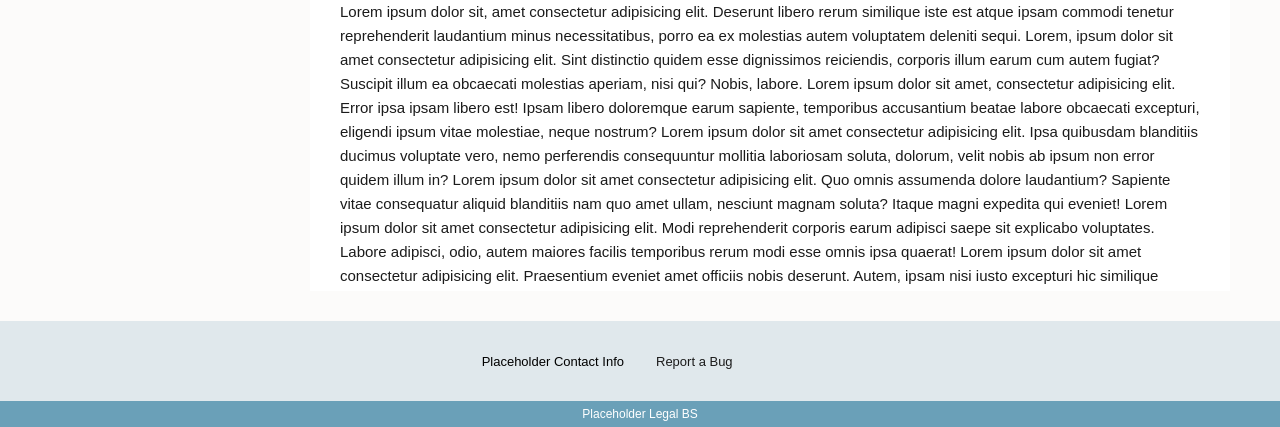
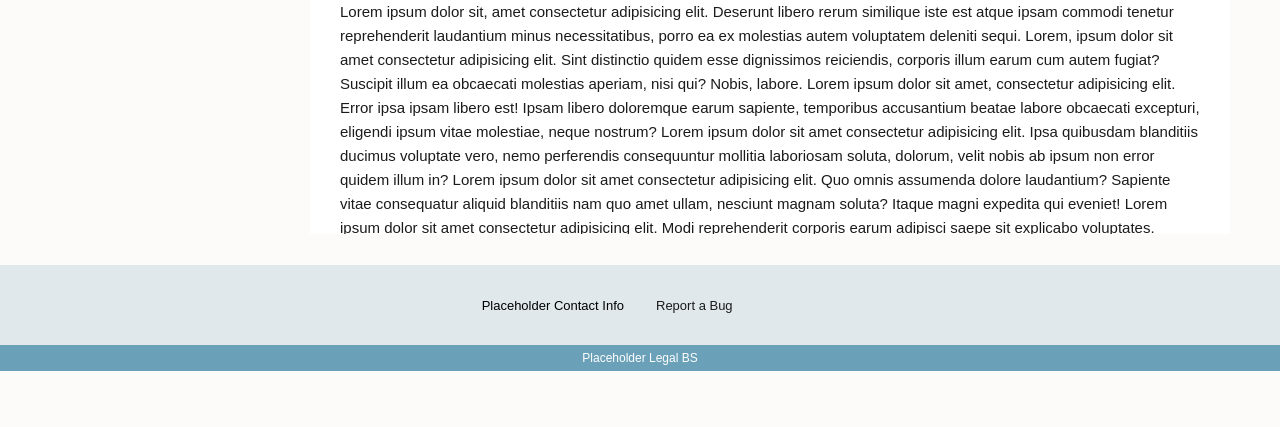
Before and after one commit to upgrayedd13/OpenTenant, a Flask app: page /about in a window 1280 px wide. Shown: the part 2229-2656 px from the top of the page. After the commit the page ends 2600 px from the top, so only its background shows below. Run offline with Flask 3, Linux system fonts and the light colour scheme; parts of the project's set-up code (start-up, migrations or seed data) failed here and were passed over.

Commit message:
Fixed problem with about page.

```diff
--- a/src/OpenTenant_app/static/css/style.css
+++ b/src/OpenTenant_app/static/css/style.css
@@ -236,7 +236,7 @@ main {
     background-color: var(--box-background);
     padding: 30px;
     overflow-y: auto;
-    max-height: calc(100vh - 70px - 110px);
+    max-height: calc(100vh - 70px - 110px - 57px);  /* No clue why 57px makes it so About doesn't scroll, but it works... */
 }
 
 .content-box.about {
```
